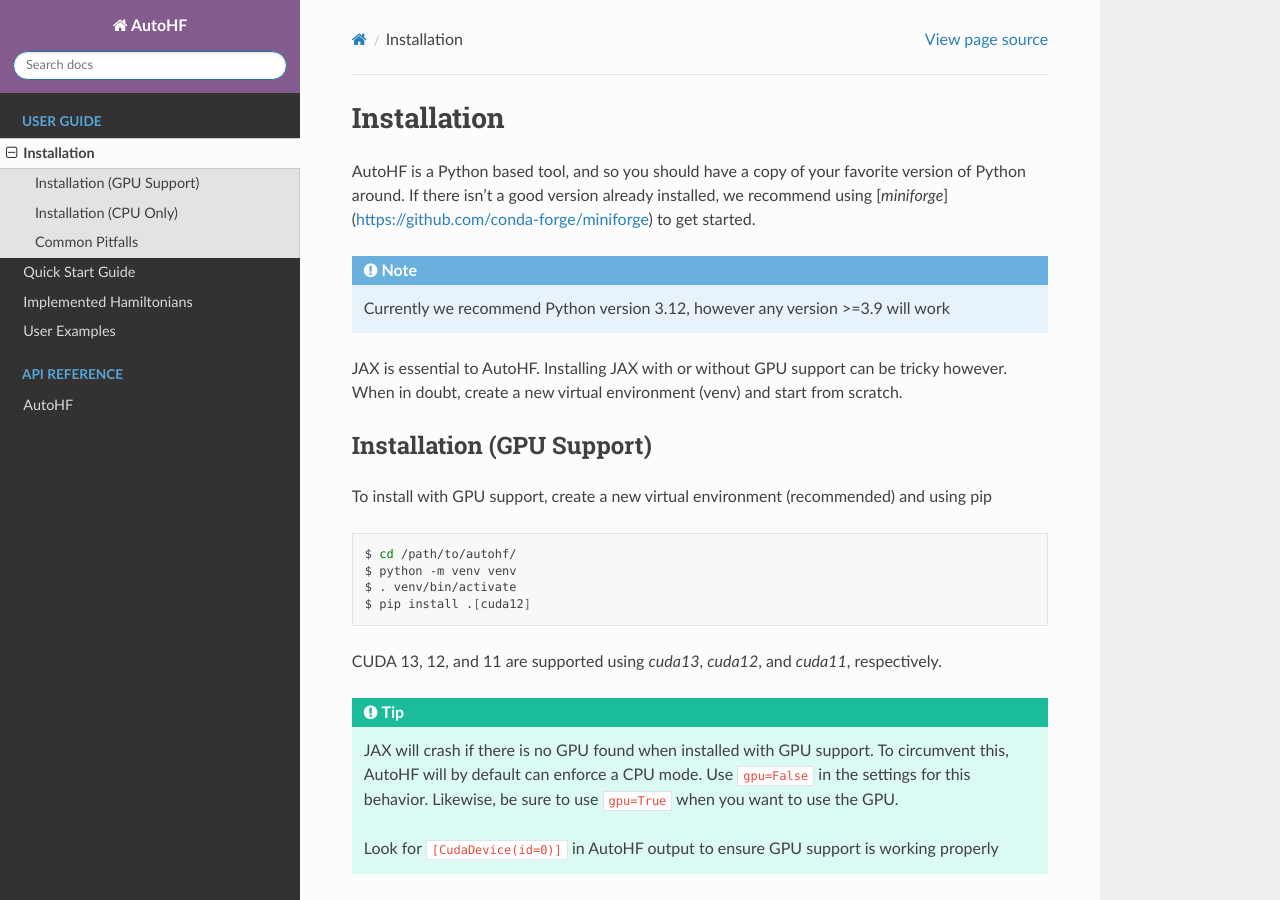
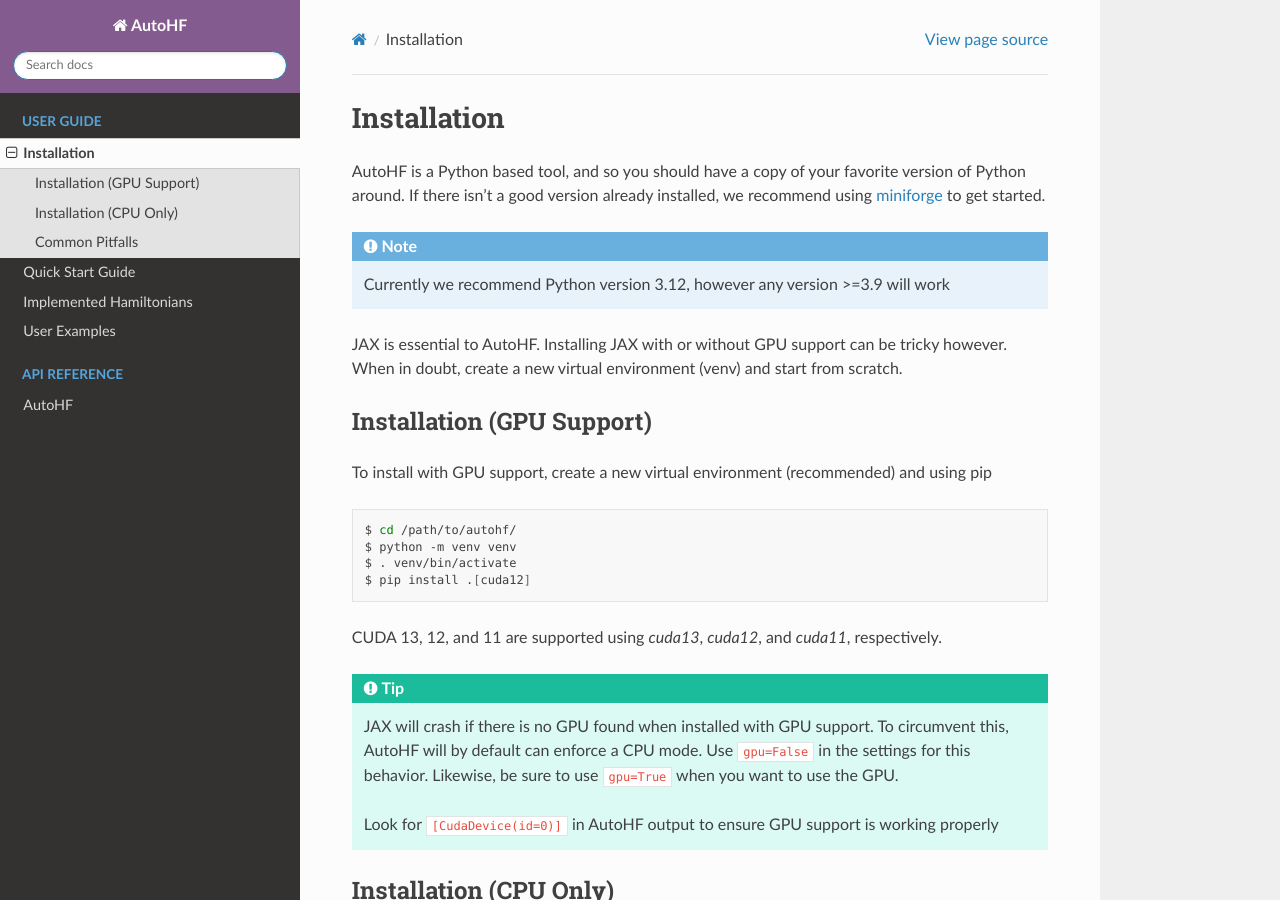
Before and after one commit to SFQMC/AutoHF, a Sphinx documentation site: the page built from docs/user/installation.rst, in a window 1280 px wide and 900 px high. Built offline with Sphinx 7.4.7 and the Read the Docs theme 3.1.0, drawn with Linux system fonts in a browser that asks for light colours; pages that are not in the unit, such as notebooks, are missing from menus.

Commit message:
fix link formatting

```diff
--- a/docs/user/installation.rst
+++ b/docs/user/installation.rst
@@ -4,7 +4,7 @@
 ------------
 
 AutoHF is a Python based tool, and so you should have a copy of your favorite version of Python around.
-If there isn't a good version already installed, we recommend using [`miniforge`](https://github.com/conda-forge/miniforge) to get started.
+If there isn't a good version already installed, we recommend using `miniforge <https://github.com/conda-forge/miniforge>`_ to get started.
 
 .. note::
   Currently we recommend Python version 3.12, however any version >=3.9 will work
```
